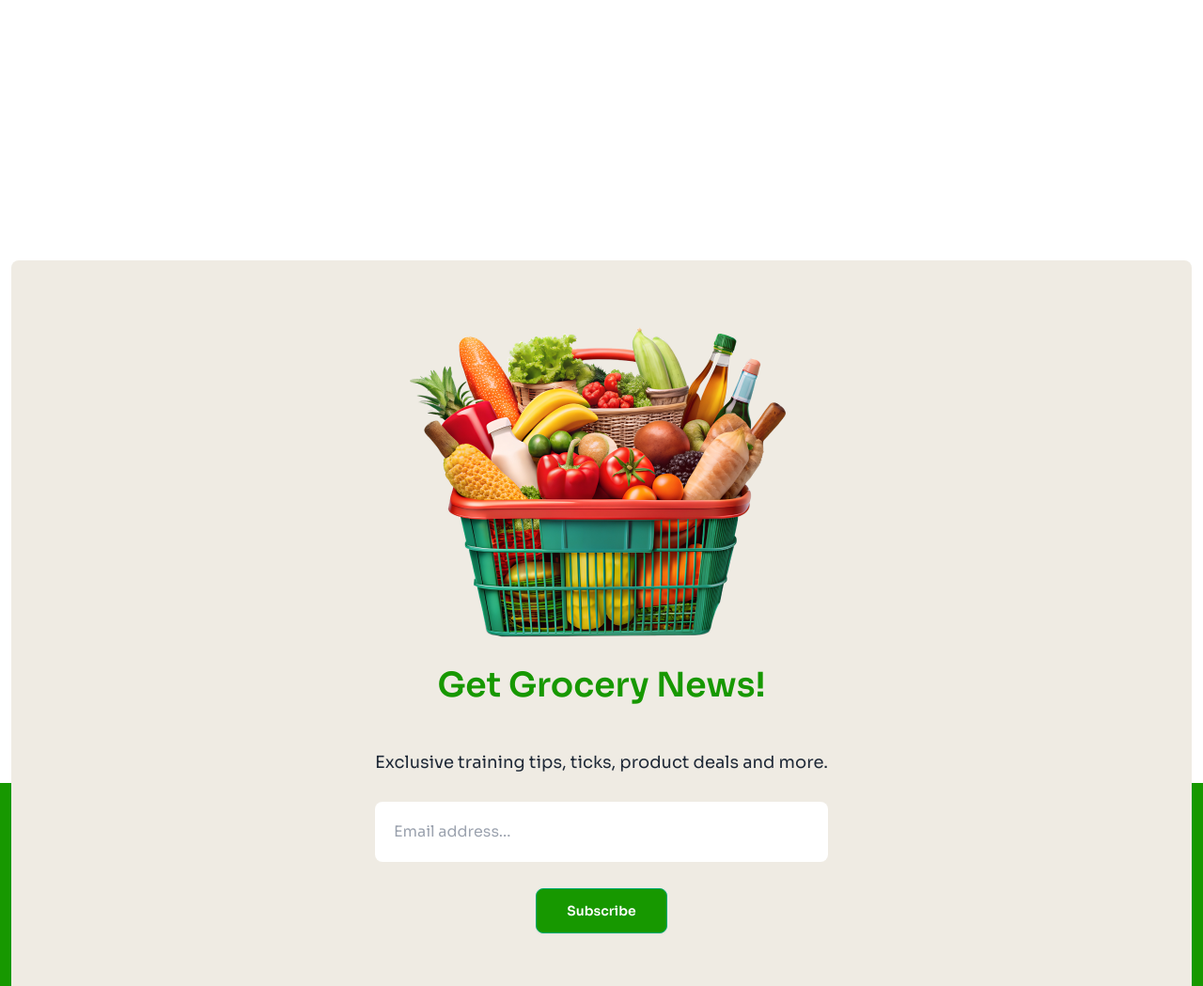
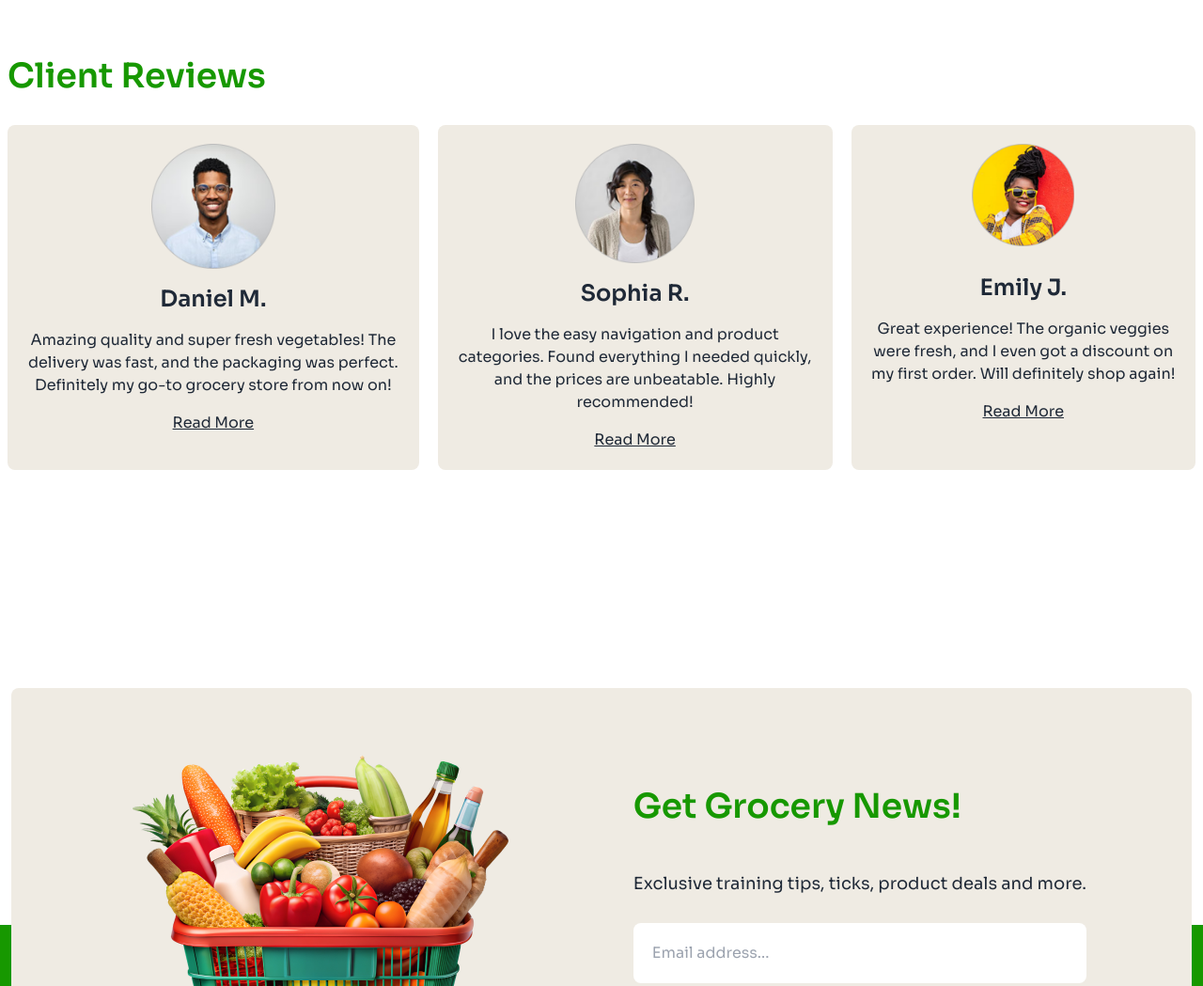
Before and after one commit to Jaber4770/nature-s-platter, a plain HTML site: page index.html in a window 1280 px wide. Shown: the part 2820-3869 px from the top of the page at 94% size. Drawn offline with nearby package versions, Linux system fonts and the light colour scheme.

Commit message:
almost done

```diff
--- a/index.html
+++ b/index.html
@@ -86,13 +86,15 @@
                 <button class="btn btn-success bg-primary-color text-white px-8">Register</button>
             </div>
         </div>
-        <div class="lg:hidden container mx-auto flex items-center justify-between p-2 border-b-2 border-b-primary-color">
+        <div
+            class="lg:hidden container mx-auto flex items-center justify-between p-2 border-b-2 border-b-primary-color">
             <img class="w-2/3" src="assets/logo-footer.png" alt="">
             <div><i class="fa-solid fa-bars text-5xl"></i></div>
         </div>
         <div>
             <div class="banner lg:container mx-auto my-10">
-                <h1 class="text-center font-semibold text-4xl lg:text-6xl py-10">Freshness <span class="text-primary-color">
+                <h1 class="text-center font-semibold text-4xl lg:text-6xl py-10">Freshness <span
+                        class="text-primary-color">
                         You Can <br>
                         Count
                     </span> On, Prices You’ll Love!</h1>
@@ -140,7 +142,8 @@
             <div class="container mx-auto py-5 lg:py-36">
                 <h1 class="text-primary-color text-3xl font-semibold pb-8">Popular Products</h1>
                 <div class="flex flex-col lg:flex-row gap-5">
-                    <div class="rounded-lg p-10 bg-gradient-to-br from-primary-color via-gradient-primary-color-300 to-gradient-primary-color-50 relative">
+                    <div
+                        class="rounded-lg p-10 bg-gradient-to-br from-primary-color via-gradient-primary-color-300 to-gradient-primary-color-50 relative">
                         <div class="lg:space-y-8">
                             <h1 class="text-3xl text-white font-semibold">30% off</h1>
                             <p class="w-2/3">Discover a world of treats, toyd and essestials handpicked for</p>
@@ -290,16 +293,51 @@
                 </div>
             </div>
         </section>
+        <!-- review -->
+        <section class="container mx-auto mt-20 p-2 -mb-44 mb-0">
+            <h1 class="text-primary-color text-4xl font-semibold pb-8">Client Reviews</h1>
+            <div class="flex lg:flex-row flex-col gap-5">
+                <div class="bg-[#Efebe3] space-y-4 p-5 rounded-lg text-center">
+                    <div class="w-1/3 mx-auto">
+                        <img src="assets/user-1.png" alt="">
+                    </div>
+                    <h3 class="text-2xl font-semibold">Daniel M.</h3>
+                    <p>Amazing quality and super fresh vegetables! The delivery was fast, and the packaging was perfect. Definitely my go-to grocery store from now on!</p>
+                    <a class="underline mt-5 block" href="">Read More</a>
+                </div>
+                <div class="bg-[#Efebe3] space-y-4 p-5 rounded-lg text-center">
+                    <div class="w-1/3 mx-auto">
+                        <img src="assets/user-2.png" alt="">
+                    </div>
+                    <h3 class="text-2xl font-semibold">Sophia R.</h3>
+                    <p>I love the easy navigation and product categories. Found everything I needed quickly, and the prices are unbeatable. Highly recommended!</p>
+                    <a class="underline mt-5 block" href="">Read More</a>
+                </div>
+                <div class="bg-[#Efebe3] space-y-4 p-5 rounded-lg text-center">
+                    <div class="w-1/3 mx-auto pb-3">
+                        <img src="assets/user-3.png" alt="">
+                    </div>
+                    <h3 class="text-2xl font-semibold">Emily J.</h3>
+                    <p>Great experience! The organic veggies were fresh, and I even got a discount on my first order. Will definitely shop again!</p>
+                    <a class="underline mt-5 block" href="">Read More</a>
+                </div>
+            </div>
+        </section>
         <!-- news subscription -->
         <section class="container mx-auto">
             <div class="relative lg:top-56 top-80 mx-3">
-                <div class="bg-[#EFEBE3] w-full rounded-lg flex flex-col lg:justify-between lg:items-center p-10 lg:px-28 lg:py-16">
+                <div
+                    class="bg-[#EFEBE3] w-full rounded-lg flex flex-col md:flex-row md:justify-between md:items-center p-10 lg:px-28 lg:py-16">
                     <img src="assets/vegetable-busket.png" alt="">
                     <div class="space-y-7">
-                        <h1 class="lg:font-semibold lg:text-4xl text-2xl text-center font-bold py-5 text-primary-color">Get Grocery News!</h1>
-                        <p class="text-lg text-center lg:text-start">Exclusive training tips, ticks, product deals and more.</p>
-                        <input type="email" placeholder="Email address..." class="p-5 rounded-lg w-full border-none outline-none"> <br>
-                        <div class="text-center">
+                        <h1
+                            class="lg:font-semibold lg:text-4xl text-2xl text-center lg:text-start font-bold py-5 text-primary-color">
+                            Get Grocery News!</h1>
+                        <p class="text-lg text-center lg:text-start">Exclusive training tips, ticks, product deals and
+                            more.</p>
+                        <input type="email" placeholder="Email address..."
+                            class="p-5 rounded-lg w-full border-none outline-none"> <br>
+                        <div class="lg:text-start text-center">
                             <button class="btn btn-success bg-primary-color text-white px-8">Subscribe</button>
                         </div>
                     </div>
@@ -312,7 +350,8 @@
             <div class="grid grid-cols-1 gap-10 p-2 lg:grid-cols-3 justify-between container">
                 <div class="space-y-4">
                     <img src="assets/logo-footer.png" alt="">
-                    <p class="lg:w-2/3">Discover a world of treats, toys, and essentials handpicked for your furry friends
+                    <p class="lg:w-2/3">Discover a world of treats, toys, and essentials handpicked for your furry
+                        friends
                     </p>
                 </div>
                 <div class="lg:justify-center flex">
```
Also changed, not shown: assets/user-1.png (added), assets/user-2.png (added), assets/user-3.png (added).
